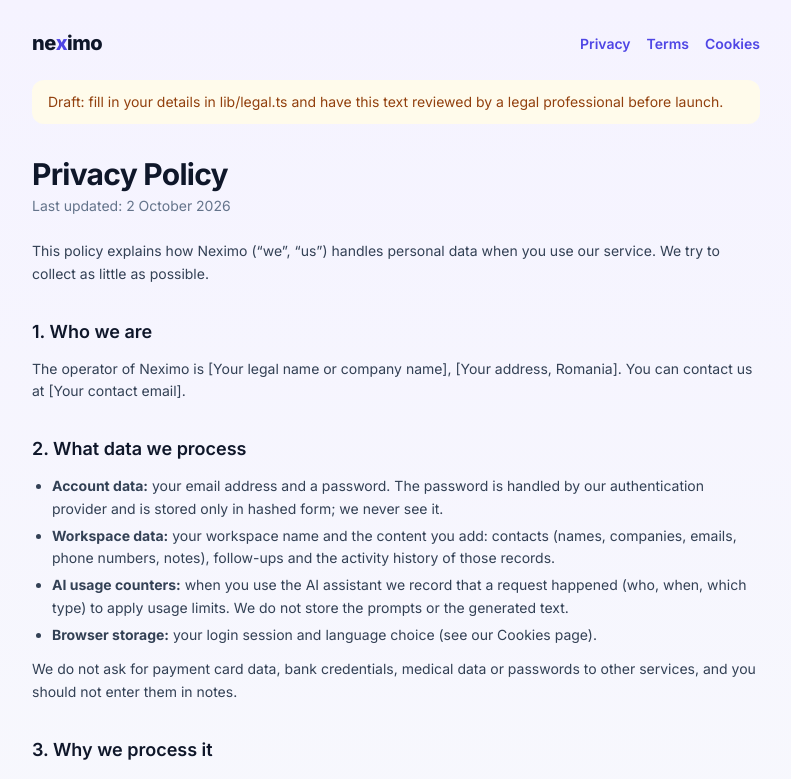
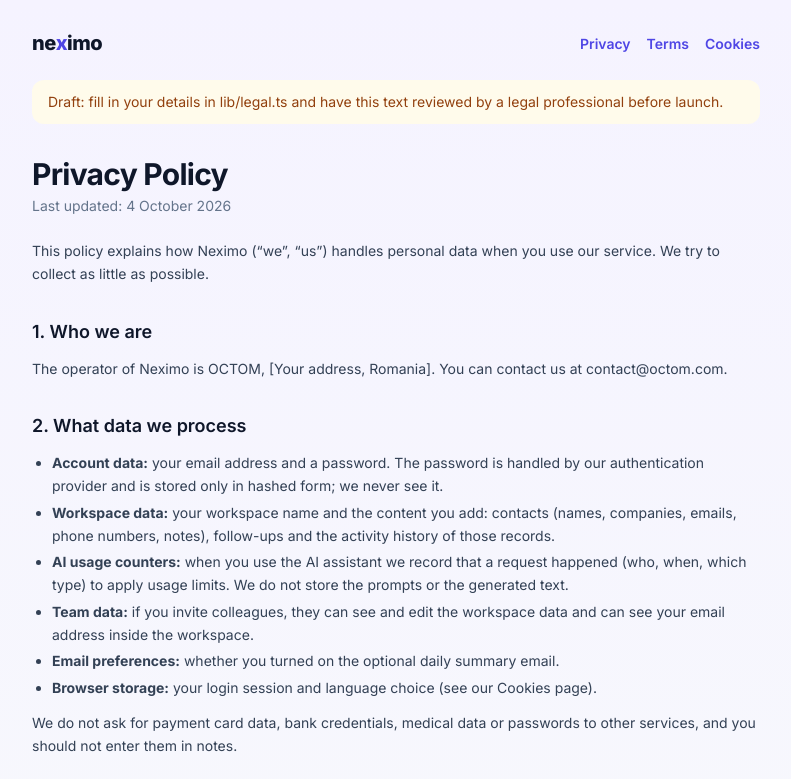
Before and after one commit to Robert-GeorgeDev/Recall, a Next.js app: page /privacy in a window 1280 px wide. Shown: the top 779 px of the page, without its empty margins (244-1035 px from the left). Built offline with nearby package versions, Linux system fonts and the light colour scheme.

Commit message:
Legal details, privacy update

```diff
--- a/app/privacy/page.tsx
+++ b/app/privacy/page.tsx
@@ -35,6 +35,14 @@ export default function PrivacyPage() {
           limits. We do not store the prompts or the generated text.
         </li>
         <li>
+          <strong>Team data:</strong> if you invite colleagues, they can see and edit the
+          workspace data and can see your email address inside the workspace.
+        </li>
+        <li>
+          <strong>Email preferences:</strong> whether you turned on the optional daily
+          summary email.
+        </li>
+        <li>
           <strong>Browser storage:</strong> your login session and language
           choice (see our Cookies page).
         </li>
@@ -64,6 +72,7 @@ export default function PrivacyPage() {
       <ul>
         <li>Supabase: database and authentication (project hosted in the EU, Frankfurt).</li>
         <li>Vercel: website hosting.</li>
+        <li>Resend: sends the optional daily summary email to you, only if you turn it on.</li>
         <li>
           OpenAI: text generation for the AI assistant. When you use it, the
           relevant contact details (name, company, status, notes, recent
--- a/lib/legal.ts
+++ b/lib/legal.ts
@@ -1,10 +1,10 @@
 // Fill in your details here. The legal pages show a "Draft" banner
 // until every value below is real (no square brackets left).
 export const LEGAL = {
-  name: "[Your legal name or company name]",
+  name: "OCTOM",
   address: "[Your address, Romania]",
-  email: "[Your contact email]",
-  updated: "2 October 2026",
+  email: "contact@octom.com",
+  updated: "4 October 2026",
 };
 
 export const isDraft =
```
